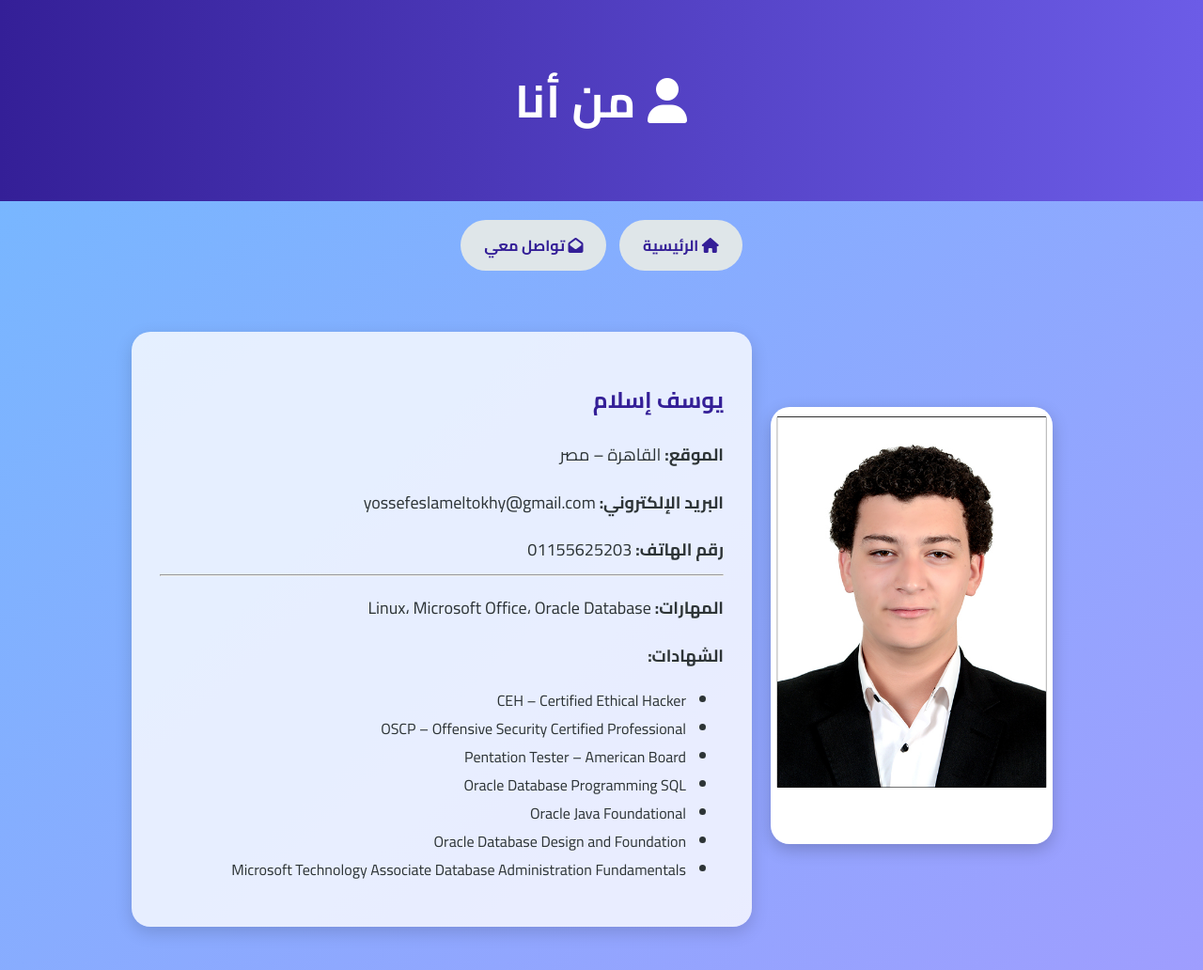
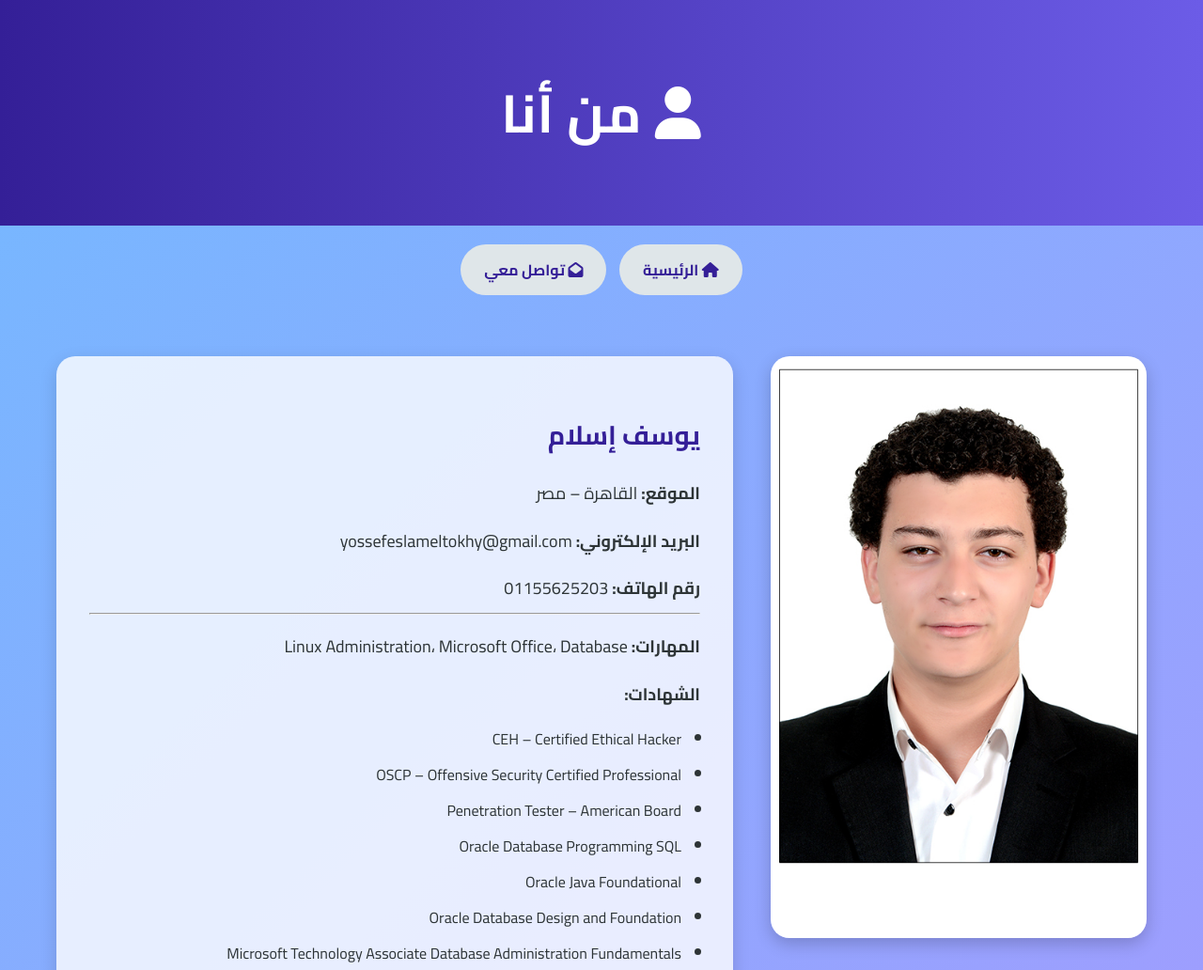
Before and after one commit to Yossef-Eslam/Portfolio, a plain HTML site: page about.html in a window 1280 px wide. Shown: the top 1032 px of the page at 94% size. Drawn offline with Linux system fonts and the light colour scheme.

Commit message:
Update about.html

```diff
--- a/about.html
+++ b/about.html
@@ -1,4 +1,3 @@
-
 <!DOCTYPE html>
 <html lang="ar">
 <head>
@@ -21,7 +20,7 @@
       color: white;
       padding: 30px 10px;
       text-align: center;
-      font-size: 24px;
+      font-size: 28px;
       letter-spacing: 1px;
     }
 
@@ -51,33 +50,35 @@
       display: flex;
       flex-wrap: wrap;
       justify-content: center;
-      align-items: center;
+      align-items: stretch;
       padding: 60px 20px;
+      gap: 40px;
     }
 
     .about-image {
       flex: 1;
-      max-width: 300px;
-      margin: 20px;
+      max-width: 400px;
     }
 
     .about-image img {
       width: 100%;
+      height: auto;
       border-radius: 20px;
       box-shadow: 0 6px 18px rgba(0,0,0,0.2);
     }
 
     .about-text {
       flex: 2;
-      max-width: 600px;
+      max-width: 650px;
       background: #ffffffcc;
-      padding: 30px;
+      padding: 35px;
       border-radius: 20px;
       box-shadow: 0 6px 18px rgba(0,0,0,0.15);
     }
 
     .about-text h2 {
       color: #341f97;
+      font-size: 28px;
       margin-bottom: 20px;
     }
 
@@ -85,6 +86,15 @@
       font-size: 18px;
       margin-bottom: 10px;
       line-height: 1.8;
+    }
+
+    .about-text ul {
+      padding-right: 20px;
+    }
+
+    .about-text li {
+      margin-bottom: 8px;
+      font-size: 16px;
     }
 
     footer {
@@ -117,12 +127,12 @@
     <p><strong>البريد الإلكتروني:</strong> yossefeslameltokhy@gmail.com</p>
     <p><strong>رقم الهاتف:</strong> 01155625203</p>
     <hr />
-    <p><strong>المهارات:</strong> Linux، Microsoft Office، Oracle Database</p>
+    <p><strong>المهارات:</strong> Linux Administration، Microsoft Office، Database</p>
     <p><strong>الشهادات:</strong></p>
     <ul>
       <li>CEH – Certified Ethical Hacker</li>
       <li>OSCP – Offensive Security Certified Professional</li>
-      <li>Pentation Tester – American Board</li>
+      <li>Penetration Tester – American Board</li>
       <li>Oracle Database Programming SQL</li>
       <li>Oracle Java Foundational</li>
       <li>Oracle Database Design and Foundation</li>
```
